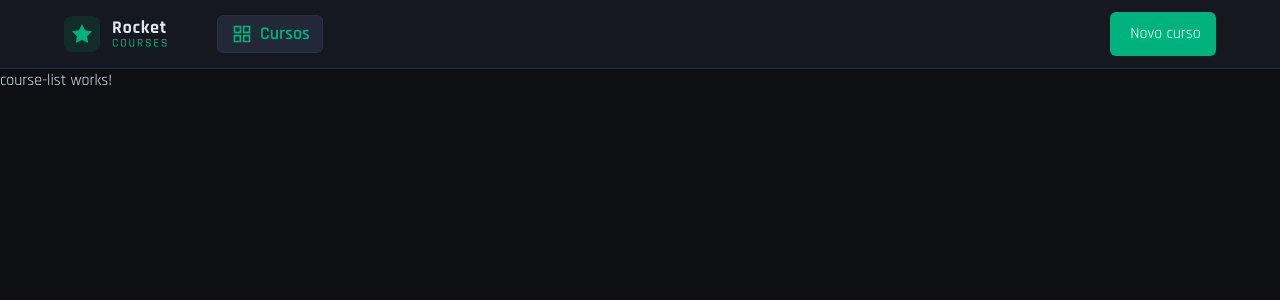
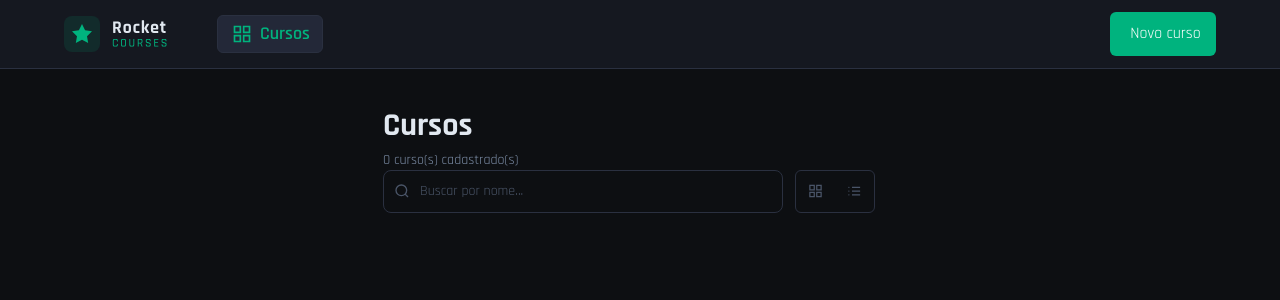
Before and after one commit to Jose26362780/desafio-formulario-gerenciador-cursos-angular, an Angular app: page /courses in a window 1280 px wide. Shown: the top 300 px of the page. Built offline with nearby package versions, Linux system fonts and the light colour scheme.

Commit message:
Feat: Iniciando criar paginado course-list

```diff
--- a/src/app/features/courses/page/features/courses/pages/course-list/course-list.component.html
+++ b/src/app/features/courses/page/features/courses/pages/course-list/course-list.component.html
@@ -1 +1,36 @@
-<p>course-list works!</p>
+<div class="w-full flex h-1/2 pl-[383px] pt-[40.5px]">
+  <div class="max-w-5xl w-full">
+    <h1 class="text-[32px] font-bold leading-none">Cursos</h1>
+    <p class="mt-2 text-sm text-[var(--text-medium)]">0 curso(s) cadastrado(s)</p>
+
+    <div class="flex items-center gap-3">
+      <input
+        type="text"
+        class="w-[400px] h-[43px] bg-transparent text-sm text-[var(--text-high)] outline-none placeholder:text-[var(--text-muted)] pl-9"
+        placeholder="Buscar por nome..."
+        style="
+          background-image: url('/Search.svg');
+          background-repeat: no-repeat;
+          background-position: 10px center;
+          background-size: 16px 16px;
+        "
+      />
+      <div
+        class="flex items-center overflow-hidden w-[80px] h-[43px] border border-[var(--border)] rounded-[6px]"
+      >
+        <button
+          type="button"
+          class="px-3 py-2 text-[var(--text-medium)] hover:bg-[var(--surface-800)]"
+        >
+          <img src="/LayoutGrid.svg" alt="" class="h-4 w-4" />
+        </button>
+        <button
+          type="button"
+          class="px-3 py-2 text-[var(--text-medium)] hover:bg-[var(--surface-800)]"
+        >
+          <img src="/ListView.svg" alt="" class="h-4 w-4" />
+        </button>
+      </div>
+    </div>
+  </div>
+</div>
--- a/src/app/features/courses/page/features/courses/pages/course-list/course-list.component.ts
+++ b/src/app/features/courses/page/features/courses/pages/course-list/course-list.component.ts
@@ -1,11 +1,13 @@
-import { Component } from '@angular/core';
+import { CommonModule } from '@angular/common';
+import { Component, inject } from '@angular/core';
+import { RouterLink } from '@angular/router';
+import { CourseService } from '../../../../../../../core/services/course.service';
 
 @Component({
   selector: 'app-course-list',
-  imports: [],
+  imports: [CommonModule],
   templateUrl: './course-list.component.html',
-  styleUrl: './course-list.component.css',
 })
 export class CourseListComponent {
-
+  private readonly courseService = inject(CourseService);
 }
```
Also changed, not shown: src/app/features/courses/page/features/courses/pages/course-list/course-list.component.css (deleted).
